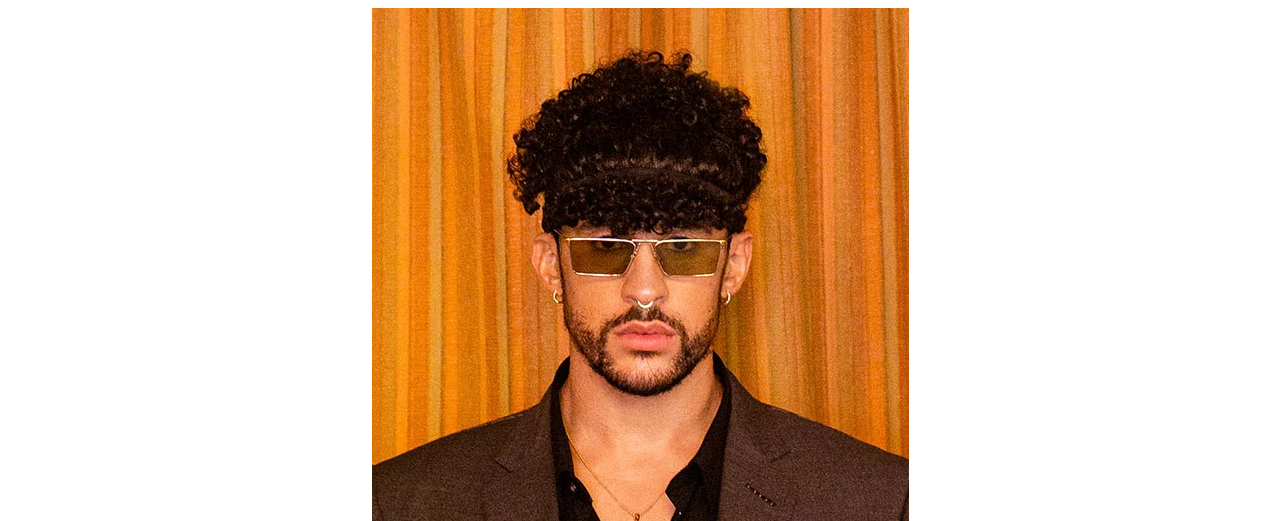
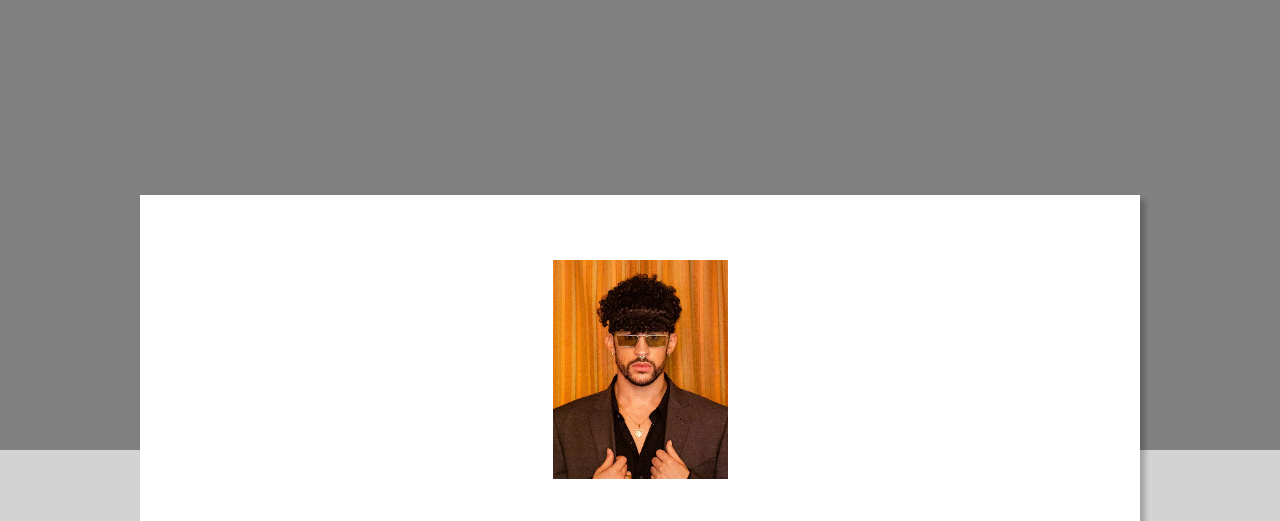
Before and after one commit to higorfail/curriculobadbunny, a plain HTML site: page index.html in a window 1280 px wide. Shown: the top 521 px of the page. Drawn offline with Linux system fonts and the light colour scheme; files whose address does not match are found by name.

Commit message:
Update index.html

```diff
--- a/index.html
+++ b/index.html
@@ -5,7 +5,7 @@
     <meta http-equiv="X-UA-Compatible" content="IE=edge">
     <meta name="viewport" content="width=device-width, initial-scale=1.0">
     <title>curriculo cv</title>
-    <link rel="stylesheet" href="formulario - Copia.css">
+    <link rel="stylesheet" href="style.css">
 </head>
 <body>
     <div class="fundo"></div>
```
